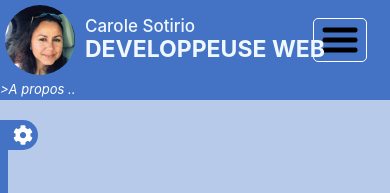
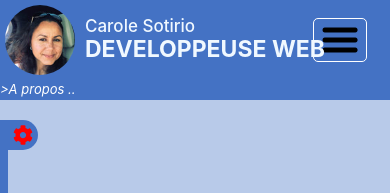
Before and after one commit to CSO-DEV/ReactPortfolio, a React (Create React App) app: page / in a window 390 px wide. Shown: the top 193 px of the page. Built offline with nearby package versions, Linux system fonts and the light colour scheme.

Commit message:
sideNavigation test iphone

```diff
--- a/src/assets/Contact/Contact.js
+++ b/src/assets/Contact/Contact.js
@@ -32,6 +32,7 @@ function Contact(props) {
         display: "flex",
         padding:"0 5px",
         flexDirection:"row",
+        flexWrap:"nowrap",
         }}>
           {element.FontAwesomeIcon==="faLinkedin" ?
             <FontAwesomeIcon
--- a/src/assets/Navigation/SideNavigationBar.js
+++ b/src/assets/Navigation/SideNavigationBar.js
@@ -63,7 +63,7 @@ function SideNavigationBar(props) {
                         lineHeight: "0",
                         backgroundColor: "transparent",
                         border: "none",
-                        color:"white"
+                        color:"red"
                     }}>
                         <FontAwesomeIcon
                         id="Side"
```
